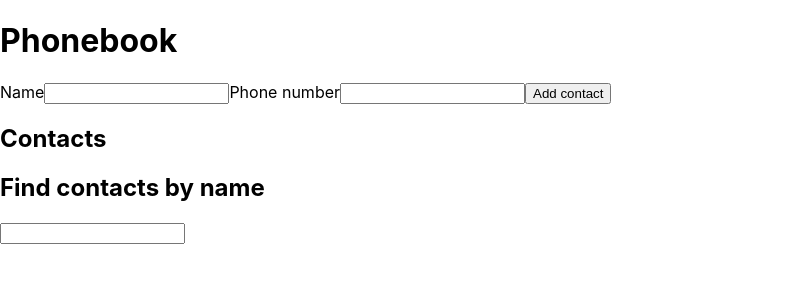
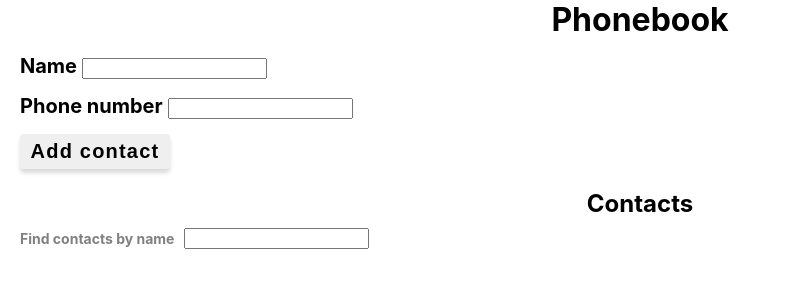
Before and after one commit to olekspyl/goit-react-hw-04-phonebook, a React (Create React App) app: page / in a window 1280 px wide. Shown: the top 300 px of the page, without its empty margins (0-792 px from the left). Built offline with nearby package versions, Linux system fonts and the light colour scheme.

Commit message:
add styles

```diff
--- a/package.json
+++ b/package.json
@@ -12,6 +12,7 @@
     "react": "^18.1.0",
     "react-dom": "^18.1.0",
     "react-scripts": "5.0.1",
+    "styled-components": "^5.3.6",
     "web-vitals": "^2.1.3"
   },
   "scripts": {
--- a/src/components/App.jsx
+++ b/src/components/App.jsx
@@ -3,6 +3,7 @@ import { Component } from 'react';
 import Form from './Form/Form';
 import Contacts from "./Form/Contacts";
 import Filter from './Form/Filter';
+import {Title, TitleContacts, TitleFind, WrapToFind} from './Form/App.styled'
 
 export class App extends Component {
   state = {
@@ -55,11 +56,13 @@ export class App extends Component {
 
     return (
       <div>
-        <h1>Phonebook</h1>
+        <Title>Phonebook</Title>
         <Form onSubmit={this.addContact} />
-          <h2>Contacts</h2>
-          <h2>Find contacts by name</h2>
-        <Filter formFilterChange={this.formFilterChange} filter={filter} />
+        <TitleContacts>Contacts</TitleContacts>
+        <WrapToFind>
+          <TitleFind>Find contacts by name</TitleFind>
+          <Filter formFilterChange={this.formFilterChange} filter={filter} />
+          </WrapToFind>
         <Contacts contacts={filteredElements} onDelete={this.deleteContact} />
 
       </div>
--- /dev/null
+++ b/src/components/Form/App.styled.js
@@ -0,0 +1,103 @@
+import styled from 'styled-components';
+
+export const FormEl = styled.form`
+display: flex;
+flex-direction: column;
+align-items: flex-start;
+`
+
+export const Label = styled.label`
+margin-top: 15px;
+margin-left: 20px;
+font-size: 20px;
+font-weight: 700;
+`
+export const Input = styled.input`
+margin-left: 5px;
+`
+
+
+export const Button = styled.button`
+margin-top: 15px;
+margin-left: 20px;
+
+ box-shadow: 0px 4px 4px rgba(0, 0, 0, 0.15);
+            border-radius: 4px;
+            width: 150px;
+            height: 35px;
+            border-color: transparent;
+            font-weight: 700;
+            font-size: 20px;
+            line-height: 1.88px;
+
+            letter-spacing: 0.06em;
+            justify-content: center;
+            cursor: pointer;
+            transition: box-shadow 250ms cubic-bezier(0.4, 0, 0.2, 1),
+                        color 250ms cubic-bezier(0.4, 0, 0.2, 1),
+                        background-color 250ms cubic-bezier(0.4, 0, 0.2, 1);
+            padding: 0px;
+            &:hover, &:focus {
+                    color: blue;
+                    box-shadow:
+                        0px 3px 1px rgba(0, 0, 0, 0.1),
+                        0px 1px 2px rgba(0, 0, 0, 0.08),
+                        0px 2px 2px rgba(0, 0, 0, 0.12);
+                }
+
+`
+
+export const Title = styled.h1`
+display: flex;
+justify-content: center;
+margin: 0px;
+`
+
+export const TitleContacts = styled.h2`
+display: flex;
+justify-content: center;
+margin: 20px 0 0 0;
+`
+export const TitleFind = styled.h2`
+margin-left: 20px;
+margin-right: 10px;
+font-size: 14px;
+color: grey;
+`
+
+export const WrapToFind = styled.div`
+display: flex;
+align-items: center;
+`
+
+export const ListItem = styled.li`
+list-style: none;
+`
+
+export const DeleteButton = styled.button`
+margin-left: 30px;
+
+ box-shadow: 0px 4px 4px rgba(0, 0, 0, 0.15);
+            border-radius: 4px;
+            width: 150px;
+            height: 35px;
+            border-color: transparent;
+            font-weight: 700;
+            font-size: 20px;
+            line-height: 1.88px;
+
+            letter-spacing: 0.06em;
+            justify-content: center;
+            cursor: pointer;
+            transition: box-shadow 250ms cubic-bezier(0.4, 0, 0.2, 1),
+                        color 250ms cubic-bezier(0.4, 0, 0.2, 1),
+                        background-color 250ms cubic-bezier(0.4, 0, 0.2, 1);
+            padding: 0px;
+            &:hover, &:focus {
+                    color: blue;
+                    box-shadow:
+                        0px 3px 1px rgba(0, 0, 0, 0.1),
+                        0px 1px 2px rgba(0, 0, 0, 0.08),
+                        0px 2px 2px rgba(0, 0, 0, 0.12);
+                }
+`
--- a/src/components/Form/Contacts.js
+++ b/src/components/Form/Contacts.js
@@ -1,5 +1,6 @@
 import React from "react";
 import PropTypes from 'prop-types';
+import {ListItem, DeleteButton} from './App.styled'
 
 
 const Contacts = ({ contacts, onDelete }) => {
@@ -7,9 +8,9 @@ const Contacts = ({ contacts, onDelete }) => {
         <ul>
             {contacts.map((contact) => {
                 return (
-                    <li key={contact.id}>{contact.name} {contact.number}
-                        <button onClick={() => onDelete(contact.id) } > Delete  </button>
-                    </li>
+                    <ListItem key={contact.id}>{contact.name} {contact.number}
+                        <DeleteButton onClick={() => onDelete(contact.id) } > Delete  </DeleteButton>
+                    </ListItem>
 
                 )}
                 )}
--- a/src/components/Form/Form.js
+++ b/src/components/Form/Form.js
@@ -1,6 +1,7 @@
 import React from "react";
 import { Component } from "react";
 import { nanoid } from 'nanoid'
+import {FormEl, Label, Button, Input} from './App.styled'
 
 class Form extends Component {
     state = {
@@ -37,10 +38,10 @@ this.setState({ name: ' ', number: ' ' });
     render() {
       const { id, name, number } = this.state;
        return (
-        <form onSubmit={this.handleSubmit}>
-    <label htmlFor={id}>
+        <FormEl onSubmit={this.handleSubmit}>
+    <Label htmlFor={id}>
       Name
-      <input
+      <Input
         id={id}
         type="text"
         name="name"
@@ -50,10 +51,10 @@ this.setState({ name: ' ', number: ' ' });
         // title="Name may contain only letters, apostrophe, dash and spaces. For example Adrian, Jacob Mercer, Charles de Batz de Castelmore d'Artagnan"
         required
       />
-           </label>
-           <label htmlFor={id}>
+           </Label>
+           <Label htmlFor={id}>
              Phone number
-             <input
+             <Input
                id={id}
                type="tel"
                name="number"
@@ -64,10 +65,10 @@ this.setState({ name: ' ', number: ' ' });
                 // title="Phone number must be digits and can contain spaces, dashes, parentheses and can start with +"
                 required
              />
-           </label>
+           </Label>
 
-     <button type="submit">Add contact</button>
-        </form>
+     <Button type="submit">Add contact</Button>
+        </FormEl>
     )
     }
 
```
Also changed, not shown: 1 other file (tests, documents, lock files or other folders).
